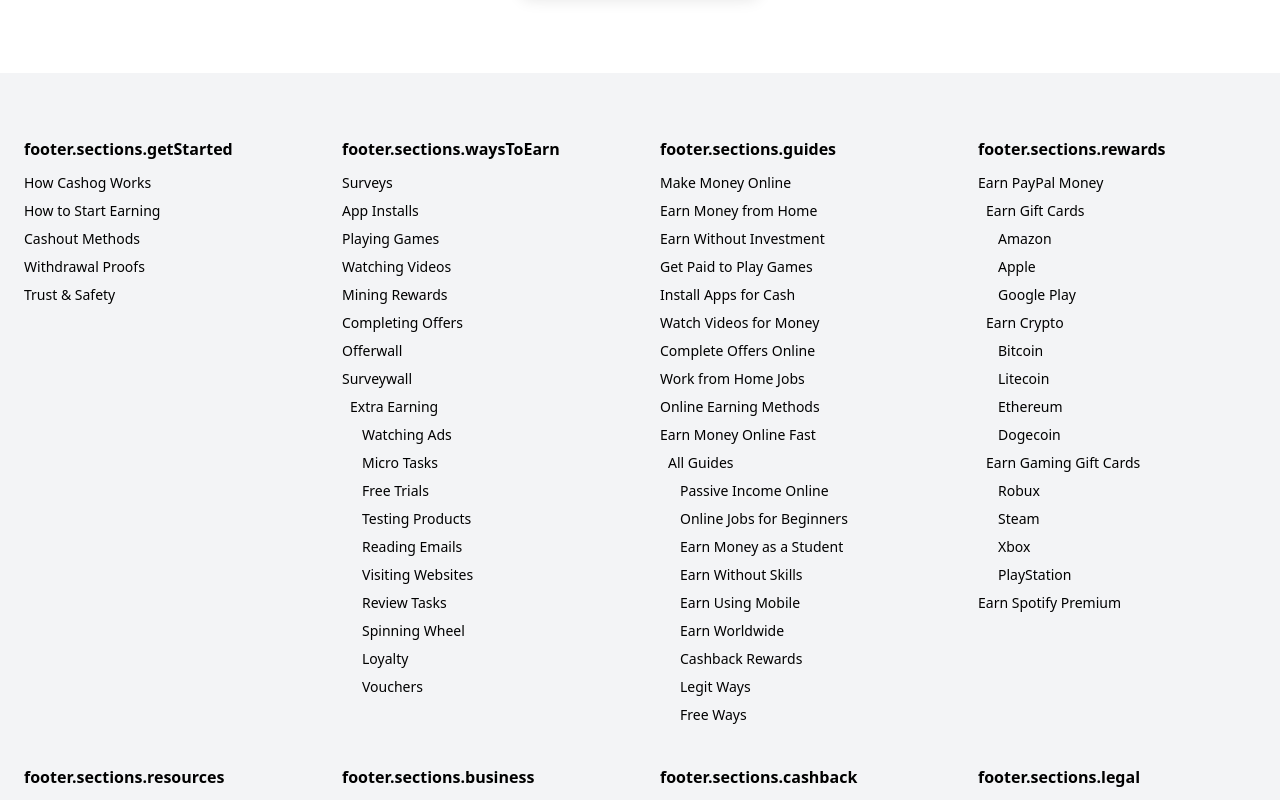
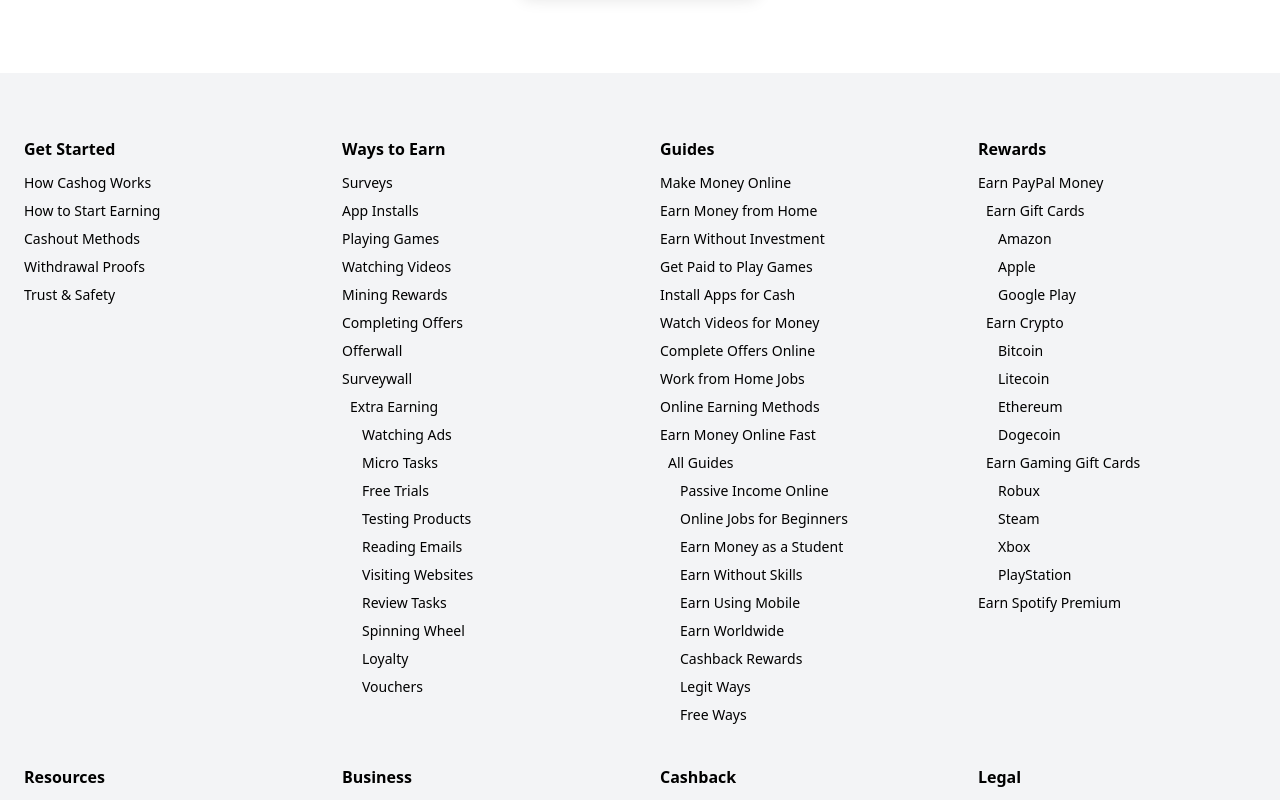
Before and after one commit to tool63/cashin, a Next.js app: page /about in a window 1280 px wide. Shown: the part 3400-4200 px from the top of the page. Built offline with nearby package versions, Linux system fonts and the light colour scheme.

Commit message:
Update Footer.tsx

```diff
--- a/components/Footer.tsx
+++ b/components/Footer.tsx
@@ -95,33 +95,33 @@ export default function Footer() {
     )
   }
 
-  // Translation wrapper for footer
-  const footer = {
-    sections: {
-      getStarted: t("footer.sections.getStarted") || "Get Started",
-      waysToEarn: t("footer.sections.waysToEarn") || "Ways to Earn",
-      guides: t("footer.sections.guides") || "Guides",
-      rewards: t("footer.sections.rewards") || "Rewards",
-      resources: t("footer.sections.resources") || "Resources",
-      business: t("footer.sections.business") || "Business",
-      cashback: t("footer.sections.cashback") || "Cashback",
-      legal: t("footer.sections.legal") || "Legal",
-    },
-    social: {
-      twitter: t("footer.social.twitter") || "https://twitter.com/",
-      facebook: t("footer.social.facebook") || "https://facebook.com/",
-      instagram: t("footer.social.instagram") || "https://instagram.com/",
-      youtube: t("footer.social.youtube") || "https://youtube.com/",
-    },
-    copyright: t("footer.copyright") || "© 2026 Cashooz. All rights reserved.",
+  // Simple column names only, no nested footer.sections
+  const footerColumns = {
+    getStarted: "Get Started",
+    waysToEarn: "Ways to Earn",
+    guides: "Guides",
+    rewards: "Rewards",
+    resources: "Resources",
+    business: "Business",
+    cashback: "Cashback",
+    legal: "Legal",
   }
+
+  const footerSocial = {
+    twitter: "https://twitter.com/",
+    facebook: "https://facebook.com/",
+    instagram: "https://instagram.com/",
+    youtube: "https://youtube.com/",
+  }
+
+  const copyright = "© 2026 Cashooz. All rights reserved."
 
   return (
     <footer className="bg-gray-100 text-gray-700 dark:bg-[#070A14] dark:text-gray-300 transition-colors duration-300">
       <div className="max-w-7xl mx-auto px-6 py-16 grid grid-cols-2 md:grid-cols-4 gap-10">
 
         {/* COLUMN 1 */}
-        <Section id="start" title={footer.sections.getStarted}>
+        <Section id="start" title={footerColumns.getStarted}>
           <A href="/how-it-works">How Cashog Works</A>
           <A href="/start-earning">How to Start Earning</A>
           <A href="/cashout">Cashout Methods</A>
@@ -130,7 +130,7 @@ export default function Footer() {
         </Section>
 
         {/* COLUMN 2 */}
-        <Section id="earn" title={footer.sections.waysToEarn}>
+        <Section id="earn" title={footerColumns.waysToEarn}>
           <A href="/surveys">Surveys</A>
           <A href="/app-installs">App Installs</A>
           <A href="/play-games">Playing Games</A>
@@ -155,7 +155,7 @@ export default function Footer() {
         </Section>
 
         {/* COLUMN 3 */}
-        <Section id="guides" title={footer.sections.guides}>
+        <Section id="guides" title={footerColumns.guides}>
           <A href="/make-money-online">Make Money Online</A>
           <A href="/earn-money-from-home">Earn Money from Home</A>
           <A href="/earn-without-investment">Earn Without Investment</A>
@@ -181,7 +181,7 @@ export default function Footer() {
         </Section>
 
         {/* COLUMN 4 */}
-        <Section id="payments" title={footer.sections.rewards}>
+        <Section id="payments" title={footerColumns.rewards}>
           <A href="/earn-paypal-money">Earn PayPal Money</A>
 
           <Sub id="giftcards" title="Earn Gift Cards">
@@ -208,7 +208,7 @@ export default function Footer() {
         </Section>
 
         {/* COLUMN 5 */}
-        <Section id="resources" title={footer.sections.resources}>
+        <Section id="resources" title={footerColumns.resources}>
           <A href="/blog">Blog</A>
           <A href="/help">Help Center</A>
           <A href="/faq">FAQ</A>
@@ -217,14 +217,14 @@ export default function Footer() {
         </Section>
 
         {/* COLUMN 6 */}
-        <Section id="business" title={footer.sections.business}>
+        <Section id="business" title={footerColumns.business}>
           <A href="/affiliate">Affiliate Program</A>
           <A href="/partners">Partners</A>
           <A href="/advertise">Advertise with Cashooz</A>
         </Section>
 
         {/* COLUMN 7 */}
-        <Section id="cashback" title={footer.sections.cashback}>
+        <Section id="cashback" title={footerColumns.cashback}>
           <A href="/cashback-offers">Cashback Offers</A>
 
           <Sub id="shopping" title="Shopping & Rewards">
@@ -249,7 +249,7 @@ export default function Footer() {
         </Section>
 
         {/* COLUMN 8 */}
-        <Section id="legal" title={footer.sections.legal}>
+        <Section id="legal" title={footerColumns.legal}>
           <A href="https://cashog.com/terms-and-conditions">Terms & Conditions</A>
           <A href="https://cashog.com/privacy-policy">Privacy Policy</A>
           <A href="https://cashog.com/cookie-policy">Cookie Policy</A>
@@ -259,14 +259,14 @@ export default function Footer() {
 
       {/* SOCIAL */}
       <div className="border-t border-white/10 py-6 flex justify-center gap-6">
-        <a href={footer.social.twitter} target="_blank" rel="noopener noreferrer"><Twitter /></a>
-        <a href={footer.social.facebook} target="_blank" rel="noopener noreferrer"><Facebook /></a>
-        <a href={footer.social.instagram} target="_blank" rel="noopener noreferrer"><Instagram /></a>
-        <a href={footer.social.youtube} target="_blank" rel="noopener noreferrer"><Youtube /></a>
+        <a href={footerSocial.twitter} target="_blank" rel="noopener noreferrer"><Twitter /></a>
+        <a href={footerSocial.facebook} target="_blank" rel="noopener noreferrer"><Facebook /></a>
+        <a href={footerSocial.instagram} target="_blank" rel="noopener noreferrer"><Instagram /></a>
+        <a href={footerSocial.youtube} target="_blank" rel="noopener noreferrer"><Youtube /></a>
       </div>
 
       <div className="text-center text-sm text-gray-500 pb-6">
-        {footer.copyright}
+        {copyright}
       </div>
     </footer>
   )
```
